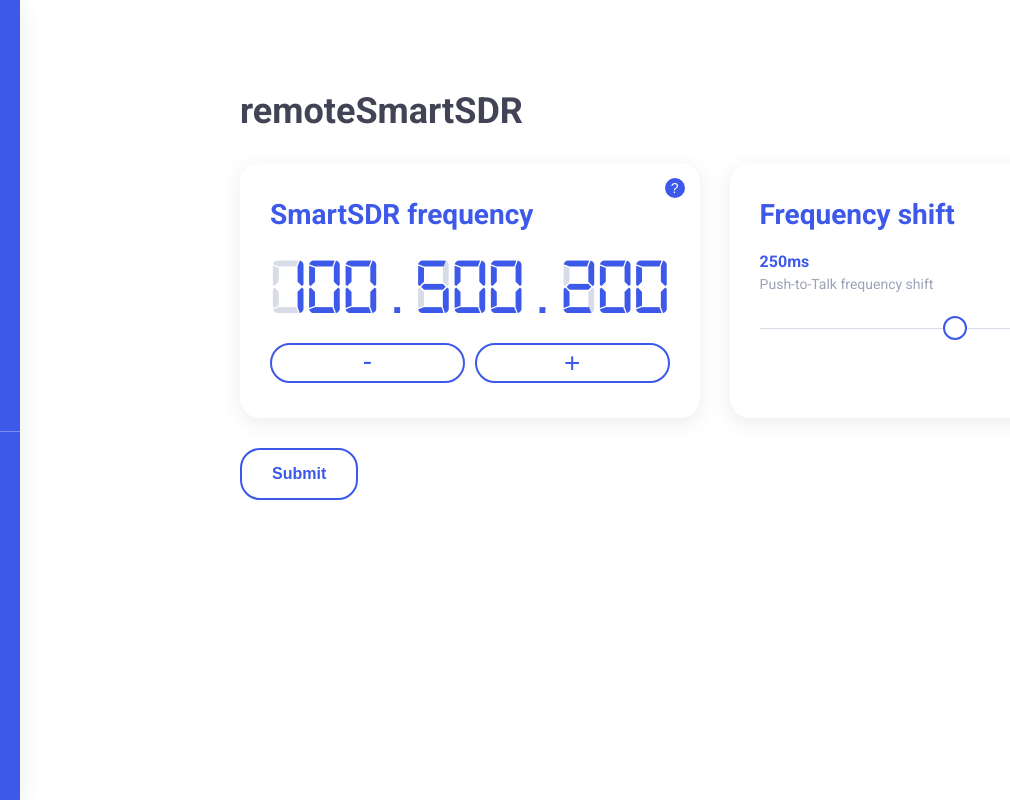
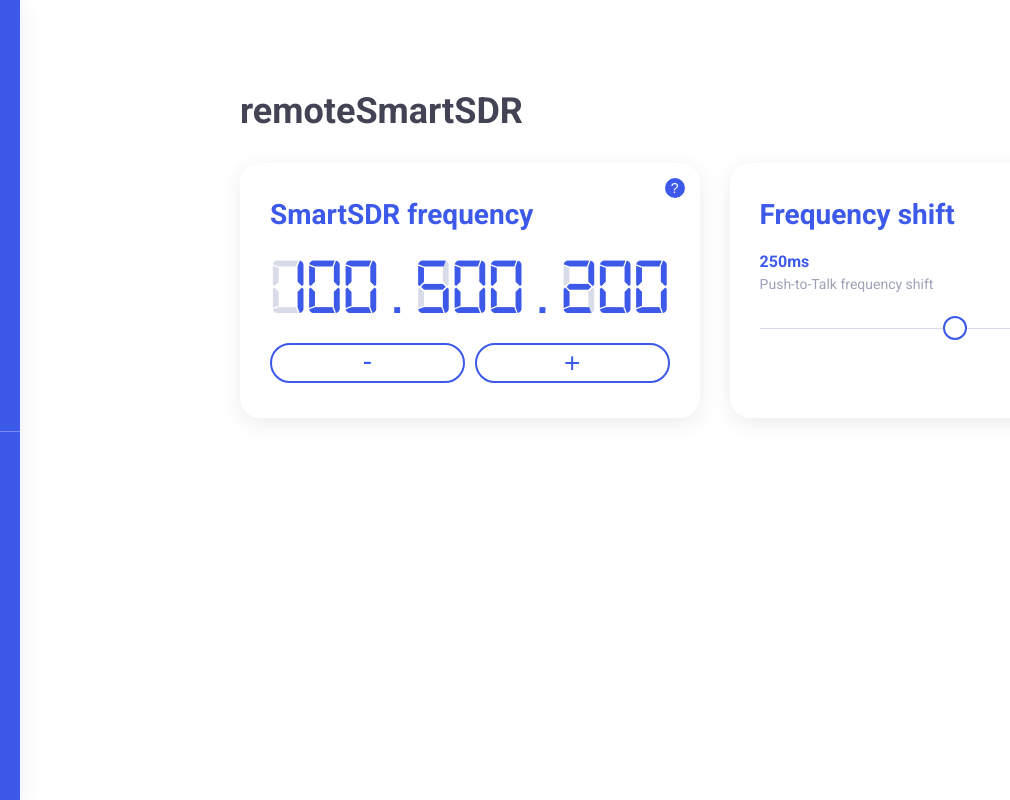
Before and after one commit to on3ure/remoteSmartSDR, a Next.js app in the folder web/: page / in a window 1280 px wide. Shown: the whole page, without its empty margins (0-1010 px from the left). Built offline with nearby package versions, Linux system fonts and the light colour scheme; no server answers.

Commit message:
Removed submit button based on live prop

```diff
--- a/web/src/components/form/FormWrapper.tsx
+++ b/web/src/components/form/FormWrapper.tsx
@@ -59,22 +59,23 @@ export const FormWrapper: FC<FormWrapperProps> = ({
     >
       {({ setFieldValue, handleSubmit, isSubmitting, status }) => {
         useEffect(() => {
-          //if (!live) return;
+          if (!live) return;
 
           const ws = new WebSocket('ws://' + location.host + ':8080');
+
           ws.onmessage = evt => {
             const data = JSON.parse(evt.data);
+
             data.forEach((item) => {
               const { channel, message } = item;
-                // Channel is the field name and message is the value ex. SmartSDRfrequency: 0
-                // @ridders The values need to be changed in the form.
-                setFieldValue(channel, message);
+              setFieldValue(channel, message);
             });
           }
 
           ws.onclose = () => {
             console.log('disconnected')
           }
+
 
           // // @ridders, this code needs to be executed on change.
           // ws.send(JSON.stringify({channel: 'SmartSDRptt', message: 200}));
@@ -83,9 +84,11 @@ export const FormWrapper: FC<FormWrapperProps> = ({
         return (
           <div className="form">
             {children}
-            <button type="submit" className="btn" onClick={() => handleSubmit()} disabled={isSubmitting}>
-              Submit
-            </button>
+            {!live &&
+              <button type="submit" className="btn" onClick={() => handleSubmit()} disabled={isSubmitting}>
+                Submit
+              </button>
+            }
             {status &&
               <Toast
                 message={status}
```
